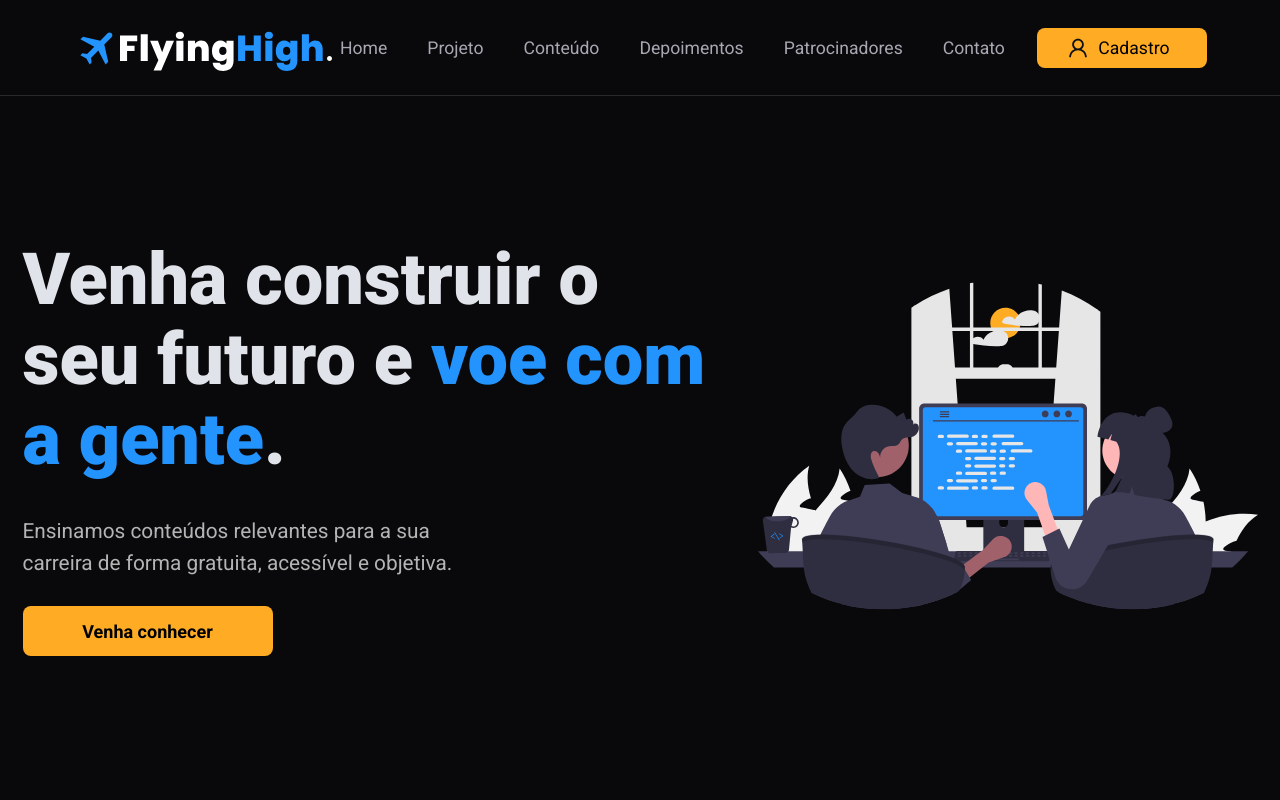
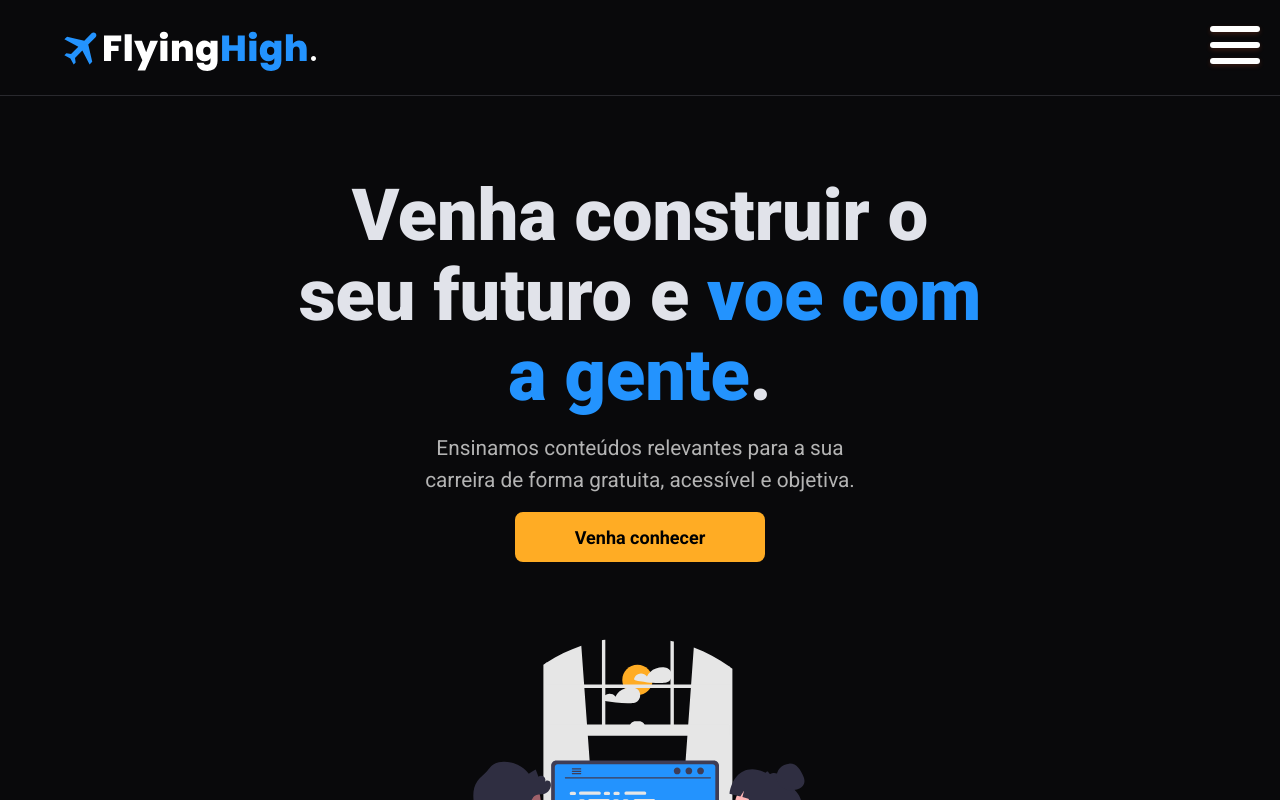
Before and after one commit to Sophia-15/flying-high-dowhile-challenge, a Next.js app: page / in a window 1280 px wide. Shown: the top 800 px of the page. Built offline with nearby package versions, Linux system fonts and the light colour scheme.

Commit message:
:bug: finishing last touches

```diff
--- a/src/components/Footer/styles.ts
+++ b/src/components/Footer/styles.ts
@@ -5,6 +5,7 @@ export const ContainerFooter = styled.footer`
   border-bottom: 1px solid #29292e;
   display: flex;
   flex-direction: column;
+  background-color: ${({ theme }) => theme.colors.backgroundLight};
 
   @media (max-width: 1040px) {
     border: 0;
@@ -137,8 +138,6 @@ export const FooterFooter = styled.footer`
   margin: auto 0;
 
   @media (max-width: 600px) {
-    margin: 1rem 0;
-
     display: flex;
     flex-direction: column;
   }
--- a/src/components/Header/index.tsx
+++ b/src/components/Header/index.tsx
@@ -6,7 +6,7 @@ import Link from 'next/link';
 
 import { AiOutlineUser } from 'react-icons/ai';
 
-import { HeaderContainer } from './styles'
+import { HeaderContainer } from './styles';
 
 export function Header() {
   const [showMenu, setShowMenu] = useState(false);
@@ -44,12 +44,12 @@ export function Header() {
           <a href="#testimonials">Depoimentos</a>
           <a href="#sponsors">Patrocinadores</a>
           <a href="#contact">Contato</a>
-          <Link href="sign_up">
+          <Link href="sign-up">
             <div className="sign-up">
               <AiOutlineUser />
-                <a>
-                  Cadastro
-                </a>
+              <a>
+                Cadastro
+              </a>
             </div>
           </Link>
         </nav>
@@ -64,12 +64,31 @@ export function Header() {
       {showMenu && (
         <nav className="responsive-navbar">
           <ul>
-            <li><a href="#home">Home</a></li>
-            <li><a href="#project">Projeto</a></li>
-            <li><a href="#subject">Conteúdo</a></li>
-            <li><a href="#sponsors">Patrocinadores</a></li>
-            <li><a href="#contact">Contato</a></li>
-            <li><a href="#contact">Cadastro</a></li>
+            <li>
+              <a onClick={() => toggleMenu()} href="#home">Home</a>
+            </li>
+            <li>
+              <a onClick={() => toggleMenu()} href="#project">Projeto</a>
+            </li>
+            <li>
+              <a onClick={() => toggleMenu()} href="#subject">Conteúdo</a>
+            </li>
+            <li>
+              <a onClick={() => toggleMenu()} href="#testimonials">Depoimentos</a>
+            </li>
+            <li>
+              <a onClick={() => toggleMenu()} href="#sponsors">Patrocinadores</a>
+            </li>
+            <li>
+              <a onClick={() => toggleMenu()} href="#contact">Contato</a>
+            </li>
+            <li>
+            <Link href="sign-up">
+                <a>
+                  Cadastro
+                </a>
+            </Link>
+            </li>
           </ul>
         </nav>
       )}
--- a/src/components/Header/styles.ts
+++ b/src/components/Header/styles.ts
@@ -57,7 +57,7 @@ export const HeaderContainer = styled.header`
       a {
         display: inline-block;
         position: relative;
-        padding: 0 .5rem;
+        padding: 0 0.5rem;
         line-height: 5rem;
         color: ${({ theme }) => theme.colors.footerText};
         font-size: 1.1rem;
@@ -103,8 +103,8 @@ export const HeaderContainer = styled.header`
 
         cursor: pointer;
         border: 0;
-        border-radius: .5rem;
-        background: ${({theme}) => theme.colors.yellow};
+        border-radius: 0.5rem;
+        background: ${({ theme }) => theme.colors.yellow};
 
         font-size: 1.1rem;
         font-weight: 500;
@@ -114,7 +114,7 @@ export const HeaderContainer = styled.header`
           color: #000;
 
           &::after {
-            background: ${({theme}) => theme.colors.yellow};
+            background: ${({ theme }) => theme.colors.yellow};
           }
         }
 
@@ -122,7 +122,7 @@ export const HeaderContainer = styled.header`
           width: 24px;
           height: 24px;
 
-          color: #0C1015;
+          color: #0c1015;
         }
       }
     }
@@ -194,13 +194,15 @@ export const HeaderContainer = styled.header`
 
   @media (max-width: 1480px) {
     .headerContent {
-      margin: 0 5rem;
+      margin: 0 5%;
     }
   }
 
-  @media (max-width: 970px) {
-    nav {
-      display: none;
+  @media (max-width: 1316px) {
+    .headerContent {
+      nav {
+        display: none;
+      }
     }
 
     .menu-btn {
--- a/src/components/Home/styles.ts
+++ b/src/components/Home/styles.ts
@@ -12,10 +12,6 @@ export const ContainerHome = styled.main`
   min-height: calc(100vh - 6rem);
 
   @media (max-width: 1490px) {
-    justify-content: space-around;
-  }
-
-  @media (max-width: 1120px) {
     margin-top: 5rem;
 
     display: flex;
@@ -74,7 +70,7 @@ export const LeftHome = styled.section`
     }
   }
 
-  @media (max-width: 1120px) {
+  @media (max-width: 1490px) {
     h1 {
       text-align: center;
     }
--- a/src/components/StudentTestimonials/styles.ts
+++ b/src/components/StudentTestimonials/styles.ts
@@ -2,7 +2,7 @@ import styled from 'styled-components';
 
 export const Container = styled.main`
   min-height: 100vh;
-  padding-top: 77px;
+  padding: 77px 0;
   background-color: ${({ theme }) => theme.colors.backgroundLight};
 
   h1 {
@@ -23,6 +23,17 @@ export const TestimonialsContainer = styled.div`
   grid-column-gap: 64px;
   grid-row-gap: 35px;
   justify-content: center;
+
+  @media (max-width: 1212px) {
+    grid-template-columns: 548px;
+  }
+
+  @media (max-width: 572px) {
+    display: flex;
+    flex-direction: column;
+    justify-content: center;
+    align-items: center;
+  }
 `;
 
 export const TestimonialCard = styled.div`
@@ -75,4 +86,9 @@ export const TestimonialCard = styled.div`
       }
     }
   }
+
+  @media (max-width: 572px) {
+    width: 300px;
+    height: auto;
+  }
 `;
--- a/src/pages/sign_up/index.tsx
+++ b/src/pages/sign-up.tsx
@@ -6,7 +6,7 @@ import 'react-toastify/dist/ReactToastify.css';
 import { AiOutlineUser, AiOutlineMail } from 'react-icons/ai'
 import { BiLockAlt } from 'react-icons/bi';
 
-import { Input } from '../../components/Input';
+import { Input } from '../components/Input';
 
 import { ContainerSignUp, ContainerSignUpLeft, ContainerSignUpRight } from './styles';
 
```
Also changed, not shown: src/pages/styles.ts (renamed from src/pages/sign_up/styles.ts, +9 -7 lines), public/SignUp.svg, 1 other file (tests, documents, lock files or other folders).
